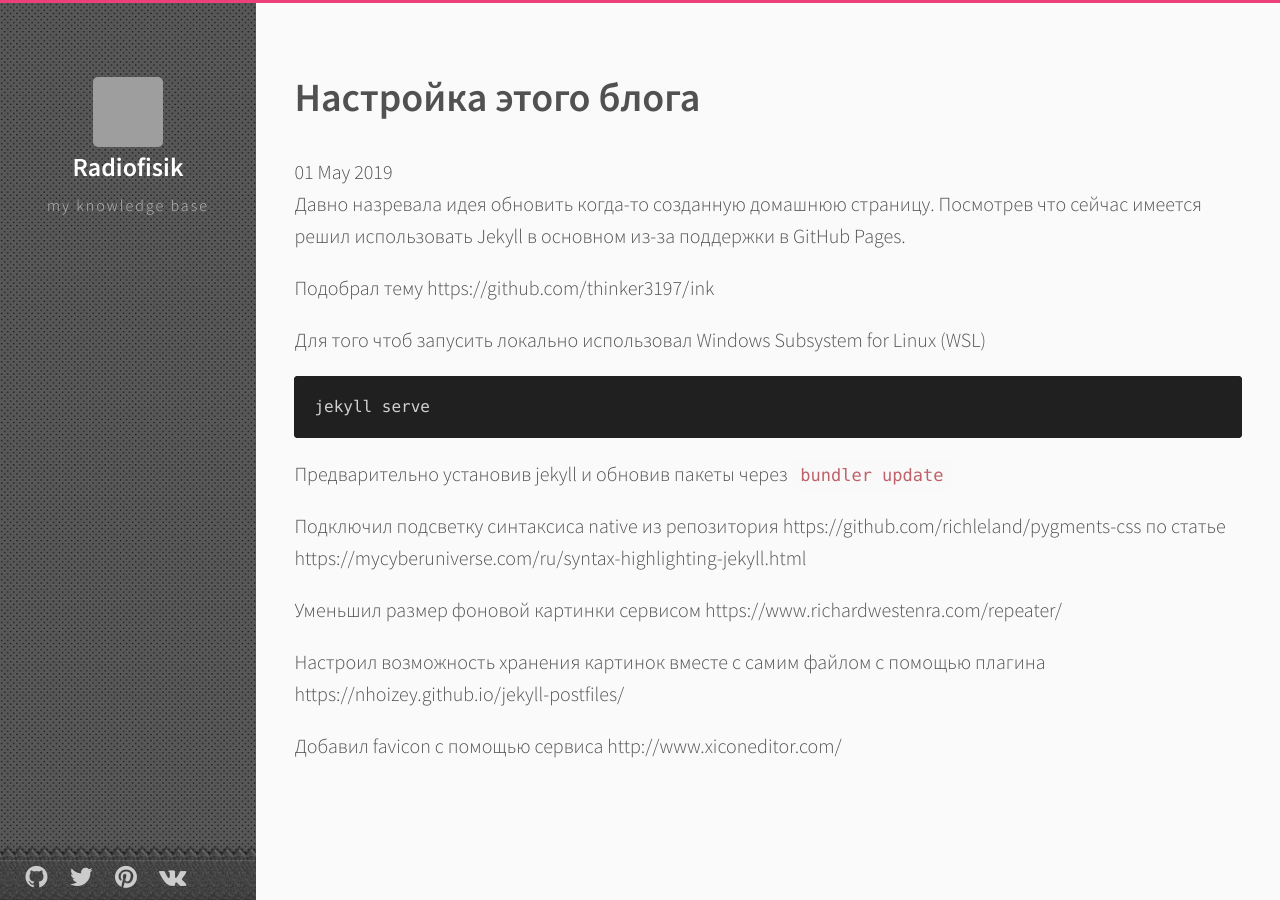
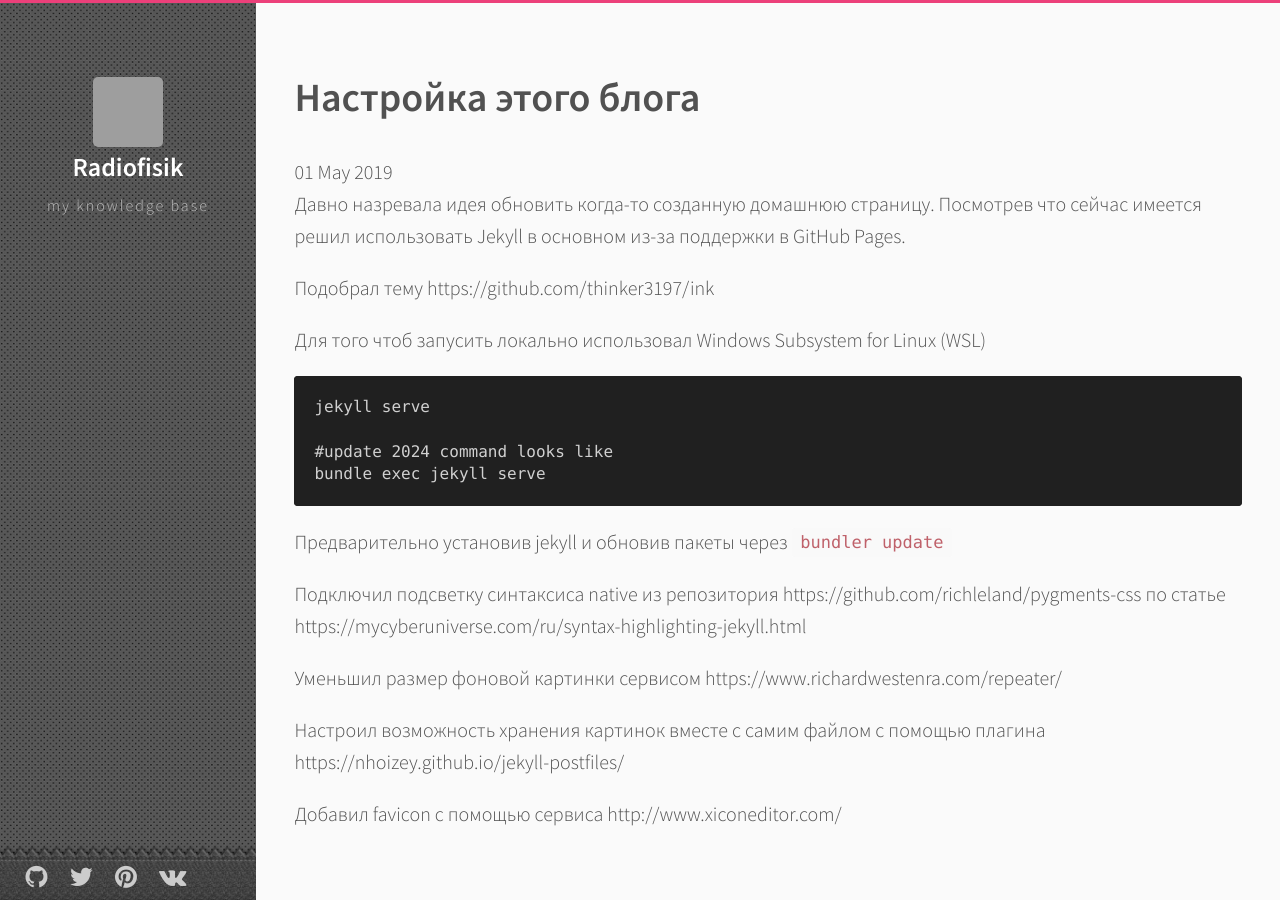
Before and after one commit to Radiofisik/radiofisik.github.io, a Jekyll site: the page built from _posts/2019-05-01-current-site.md, in a window 1280 px wide. Built offline with Jekyll 4.4.1, drawn with Linux system fonts in a browser that asks for light colours; comment, search, counter and statistics services are not loaded; grey boxes are pictures that could not be loaded.

Commit message:
bundle exec jekyll serve

````diff
--- a/_posts/2019-05-01-current-site.md
+++ b/_posts/2019-05-01-current-site.md
@@ -10,6 +10,9 @@ description: Давно назревала идея обновить когда-
 Для того чтоб запусить локально использовал Windows Subsystem for Linux (WSL)
 ```
 jekyll serve
+
+#update 2024 command looks like
+bundle exec jekyll serve
 ```
 Предварительно установив jekyll и обновив пакеты через `bundler update`
 
````
Also changed, not shown: .obsidian/workspace.json.
